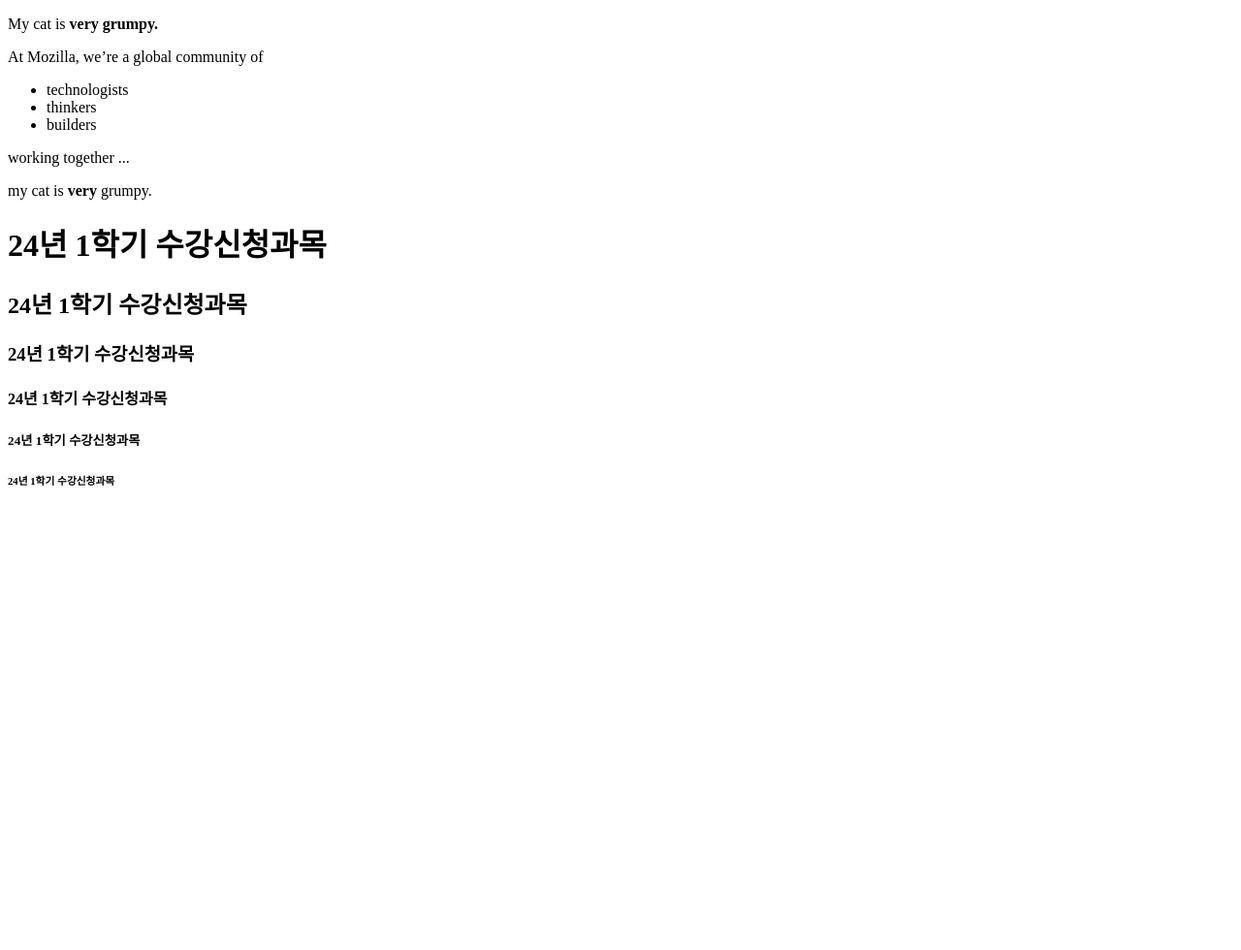
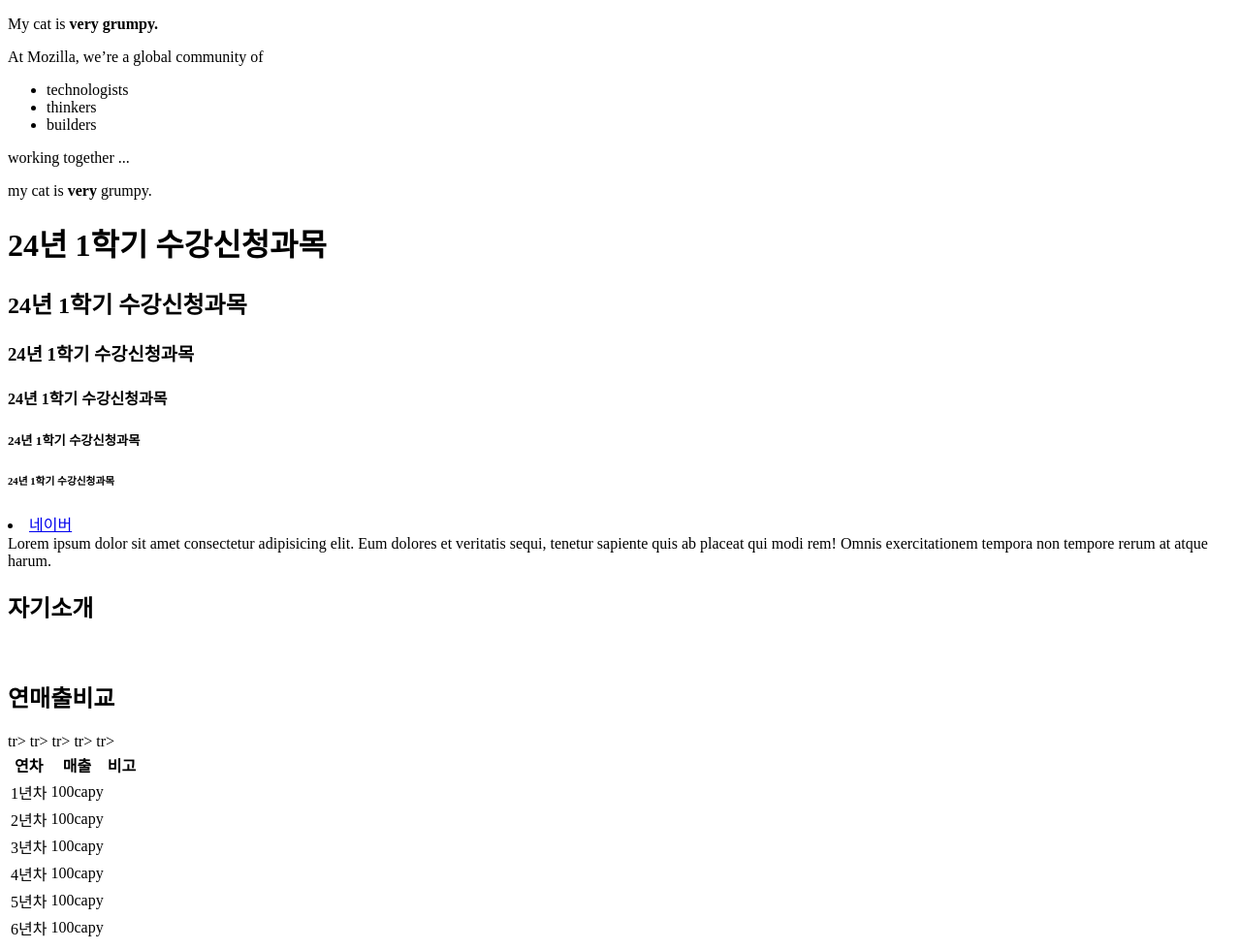
Before and after one commit to junwoo0971/0314, a plain HTML site: page index.html in a window 1280 px wide. Shown: the whole page at 97% size. Before the commit the page ends 800 px from the top, so only its background shows below. Drawn offline with Linux system fonts and the light colour scheme.

Commit message:
이미지와 테이블 추가

```diff
--- a/index.html
+++ b/index.html
@@ -25,5 +25,58 @@
     <h4>24년 1학기 수강신청과목</h4>
     <h5>24년 1학기 수강신청과목</h5>
     <h6>24년 1학기 수강신청과목</h6>
+    <u1>
+        <li><a href="https://www.naver.
+        com/" target="blank">네이버</a></li>
+    </u1>
+    Lorem ipsum dolor sit amet consectetur adipisicing elit.
+    Eum dolores et veritatis sequi, tenetur sapiente quis ab placeat
+    qui modi rem! Omnis exercitationem tempora
+    non tempore rerum at atque harum.
+    <h2>자기소개</h2>
+    <img scr= "capyzou.png"alt="" srcset="">
+    <h2>연매출비교</h2>
+    <table>
+        <tr>
+            <th>연차</th>
+            <th>매출</th>
+            <th>비고</th>
+        </tr>
+    </thead>
+    <tbody>
+        <tr>
+            <td>1년차</td>
+            <td>100capy</td>
+            <td></td>
+        </tr>
+        tr>
+            <td>2년차</td>
+            <td>100capy</td>
+            <td></td>
+        </tr>
+        tr>
+            <td>3년차</td>
+            <td>100capy</td>
+            <td></td>
+        </tr>
+        tr>
+            <td>4년차</td>
+            <td>100capy</td>
+            <td></td>
+        </tr>
+        tr>
+            <td>5년차</td>
+            <td>100capy</td>
+            <td></td>
+        </tr>
+        tr>
+            <td>6년차</td>
+            <td>100capy</td>
+            <td></td>
+        </tr>
+    </tbody>
+    </table>
+    <!--설명글을 입력해서 나중에 코드를
+    봐도 이해할 수 있도록 할 수 있다.-->
 </body>
 </html>
```
Also changed, not shown: capyzou.png (added).
